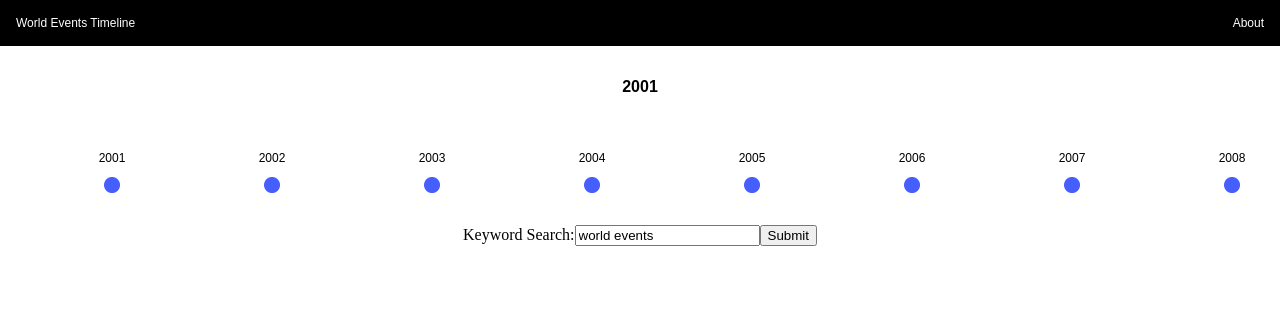
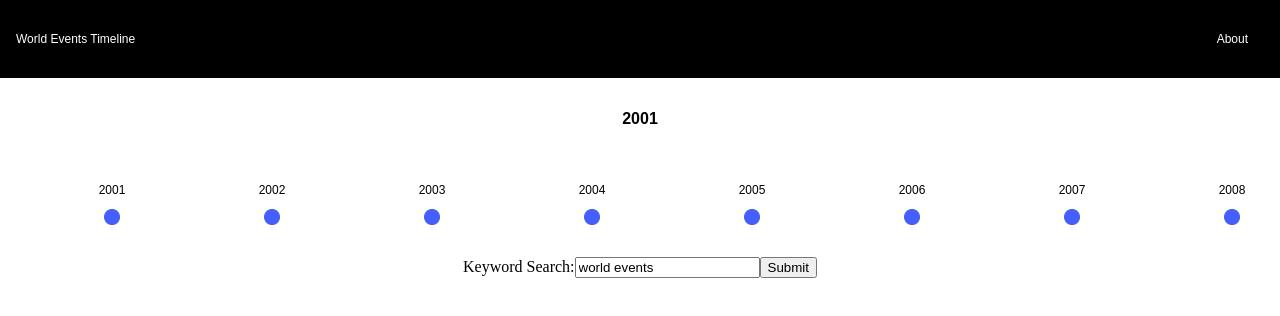
Before and after one commit to kim2552/storyline, a React (Create React App) app: page / in a window 1280 px wide. Shown: the top 316 px of the page. Built offline with nearby package versions, Linux system fonts and the light colour scheme; no server answers.

Commit message:
added margin in header

```diff
--- a/src/scss/_header.scss
+++ b/src/scss/_header.scss
@@ -1,6 +1,7 @@
 .header-container{
     display: flex;
     justify-content: space-between;
+    align-items: center;
 
     background-color: $header-color;
 
@@ -27,12 +28,14 @@
     flex-direction: row;
     align-items: center;
 
+    margin: 1rem;
+
     a{
         text-decoration: none;
     }
 
     .menu-item{
-        padding: $button-margin-lg;
+        padding: $button-margin-md;
         color: $text-light-color;
     }
 
```
